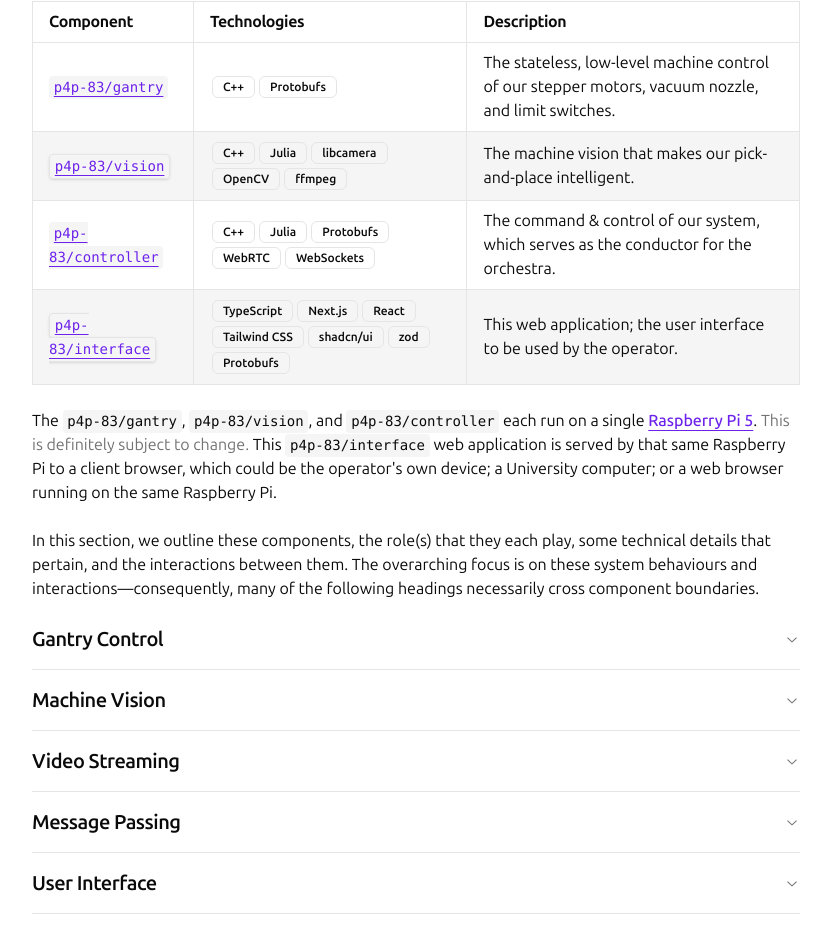
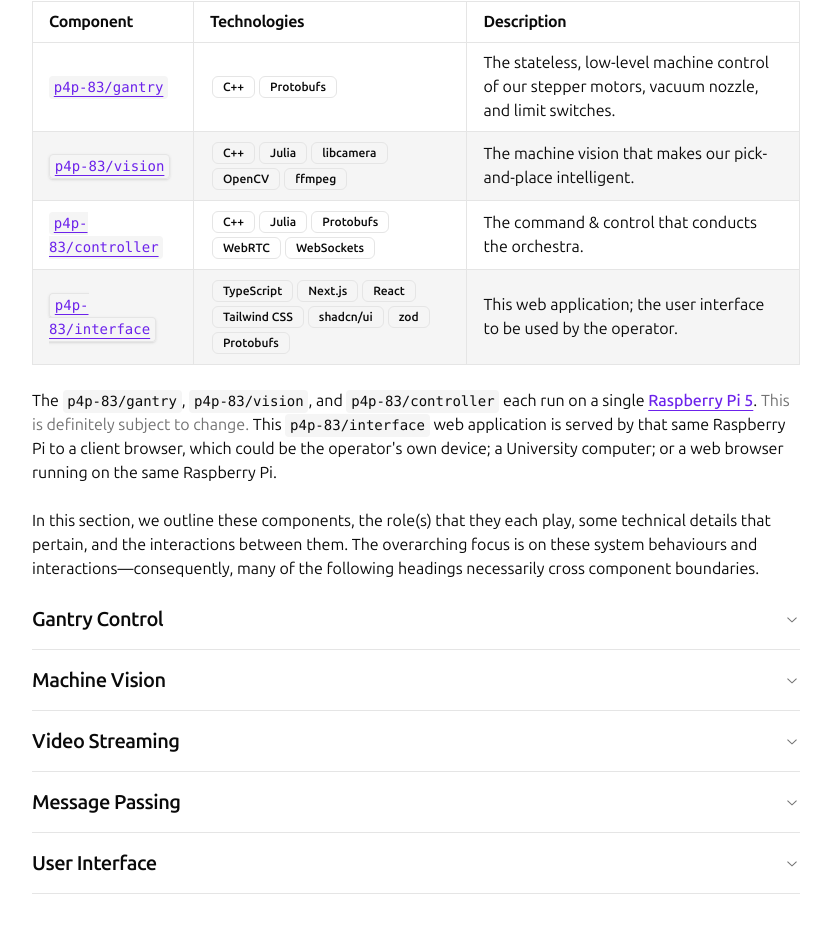
Before and after one commit to p4p-83/interface, a Next.js app in the folder client/: page /learn in a window 1280 px wide. Shown: the part 1317-2253 px from the top of the page, without its empty margins (224-1055 px from the left). Built offline with nearby package versions, Linux system fonts and the light colour scheme.

Commit message:
feat: :memo: make controller description more concise

```diff
--- a/client/src/app/learn/page.tsx
+++ b/client/src/app/learn/page.tsx
@@ -642,7 +642,7 @@ function SystemArchitecture() {
               </span>
             </TypographyTableDataCell>
             <TypographyTableDataCell>
-              The command & control of our system, which serves as the conductor for the orchestra.
+              The command & control that conducts the orchestra.
             </TypographyTableDataCell>
           </TypographyTableRow>
 
```
